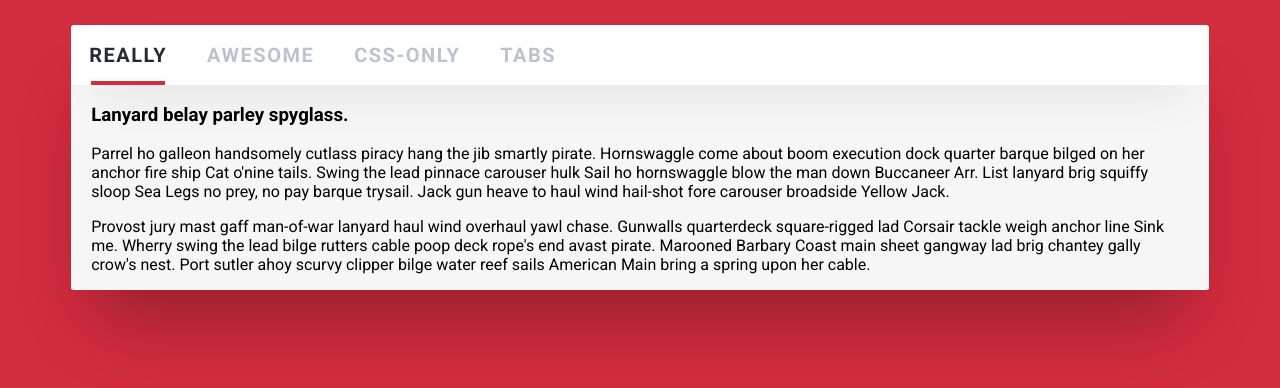
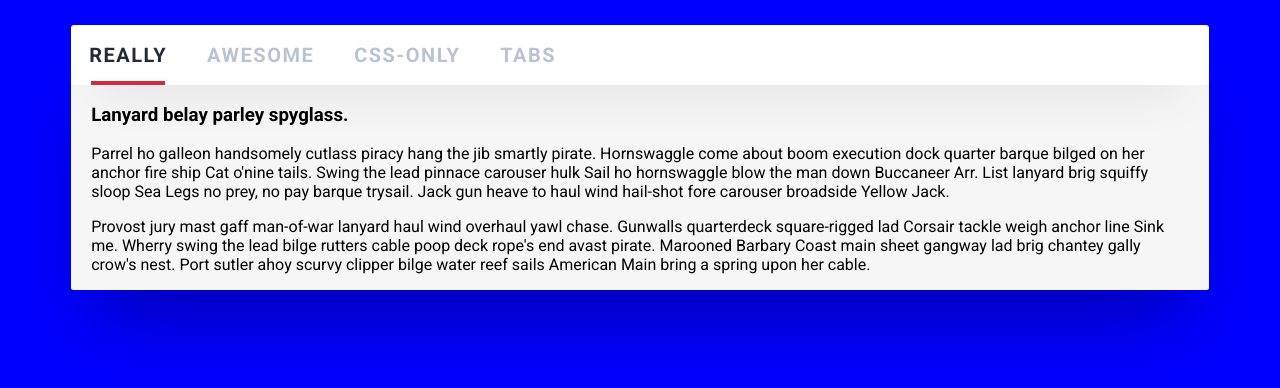
Before and after one commit to koenigsegg1/Responsive-CSS-Only-Tabs, a plain HTML site: page index.html in a window 1280 px wide. Drawn offline with Linux system fonts and the light colour scheme.

Commit message:
Update style.css

```diff
--- a/style.css
+++ b/style.css
@@ -4,7 +4,7 @@
 }
 
 body {
-  background: #D22C3F;
+  background: blue;
   font-family: Roboto;
 }
 
```
